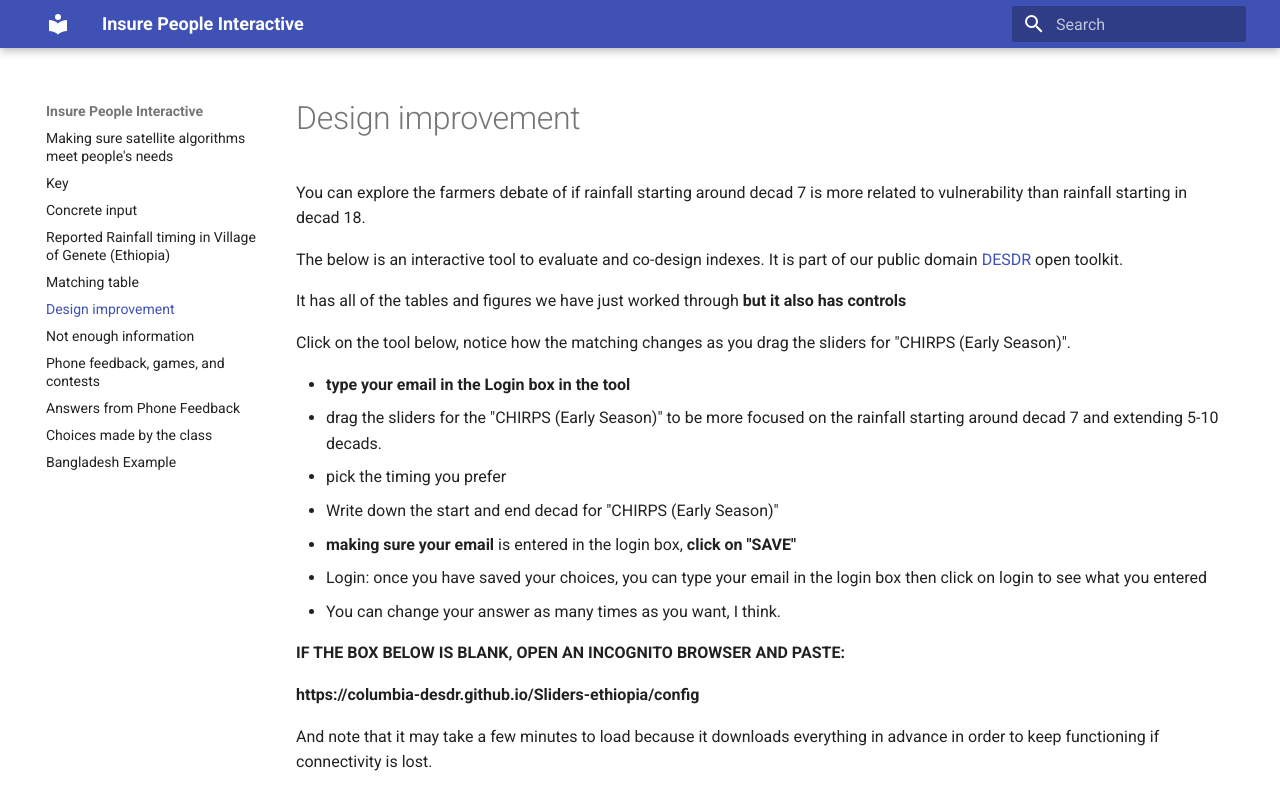
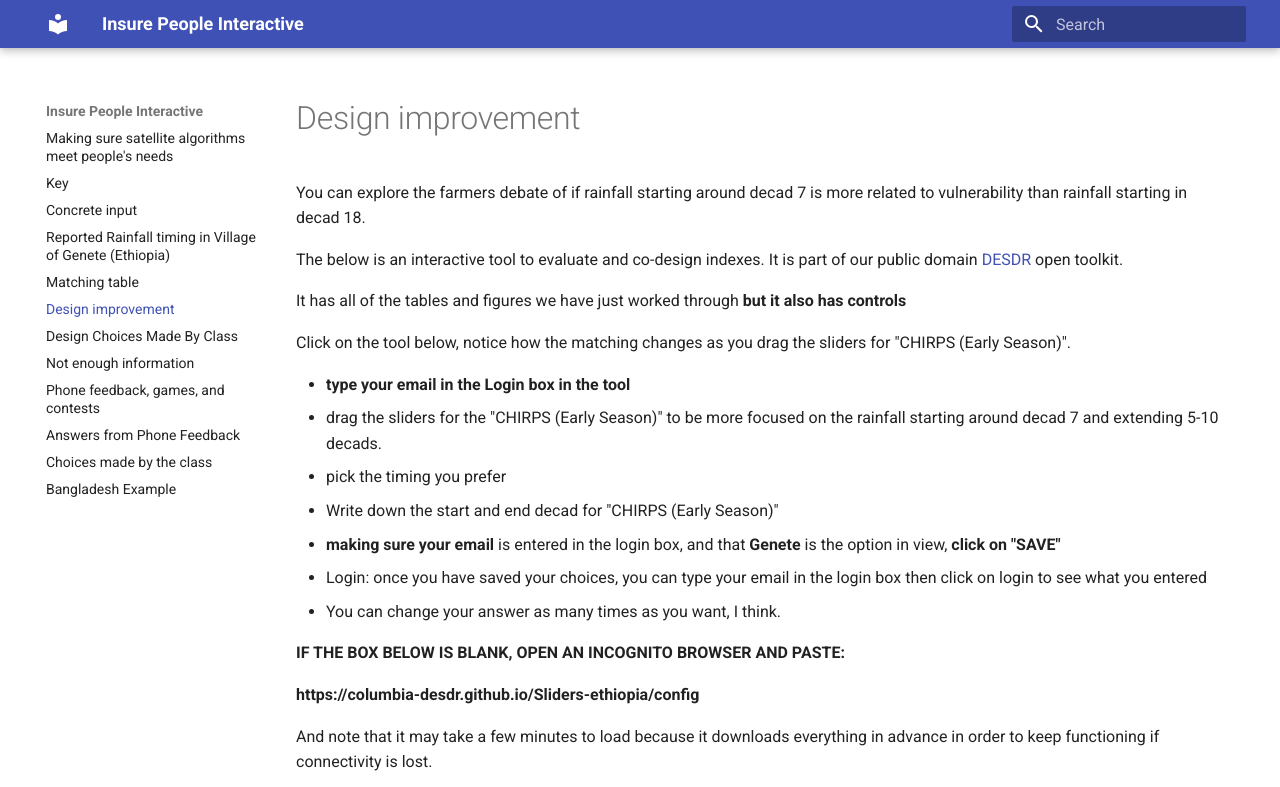
Before and after one commit to DOsgoodCU/insurepeopleinteractive, an MkDocs documentation site: the page built from docs/slideyouself.md, in a window 1280 px wide and 900 px high, cut to the strip 0-787 px from the top of the window. Built offline with MkDocs 1.6.1 and Material for MkDocs 9.7.7, drawn with Linux system fonts in a browser that asks for light colours; some of the changed text lies outside the part shown.

Commit message:
final sync friday eve

```diff
--- a/docs/slideyouself.md
+++ b/docs/slideyouself.md
@@ -12,7 +12,7 @@ Click on the tool below, notice how the matching changes as you drag the sliders
 - drag the sliders for the "CHIRPS (Early Season)" to be more focused on the rainfall starting around decad 7 and extending 5-10 decads.
 - pick the timing you prefer
 - Write down the start and end decad for "CHIRPS (Early Season)"
-- **making sure your email** is entered in the login box, **click on "SAVE"**
+- **making sure your email** is entered in the login box, and that **Genete** is the option in view, **click on "SAVE"**
 - Login: once you have saved your choices, you can type your email in the login box then click on login to see what you entered
 - You can change your answer as many times as you want, I think.
 
--- a/mkdocs.yml
+++ b/mkdocs.yml
@@ -16,6 +16,7 @@ nav:
 - 'comparisonexample.md'
 - 'matchingtable.md'
 - 'slideyouself.md'
+- 'classSliders.md'
 - 'toughchoices.md'
 - 'noki.md'
 - 'feedback.md'
```
Also changed, not shown: other parts of docs/slideyouself.md (+1 -1 lines), docs/classSliders.md (added, +12 -0 lines), docs/early_window_summary.png (added).
